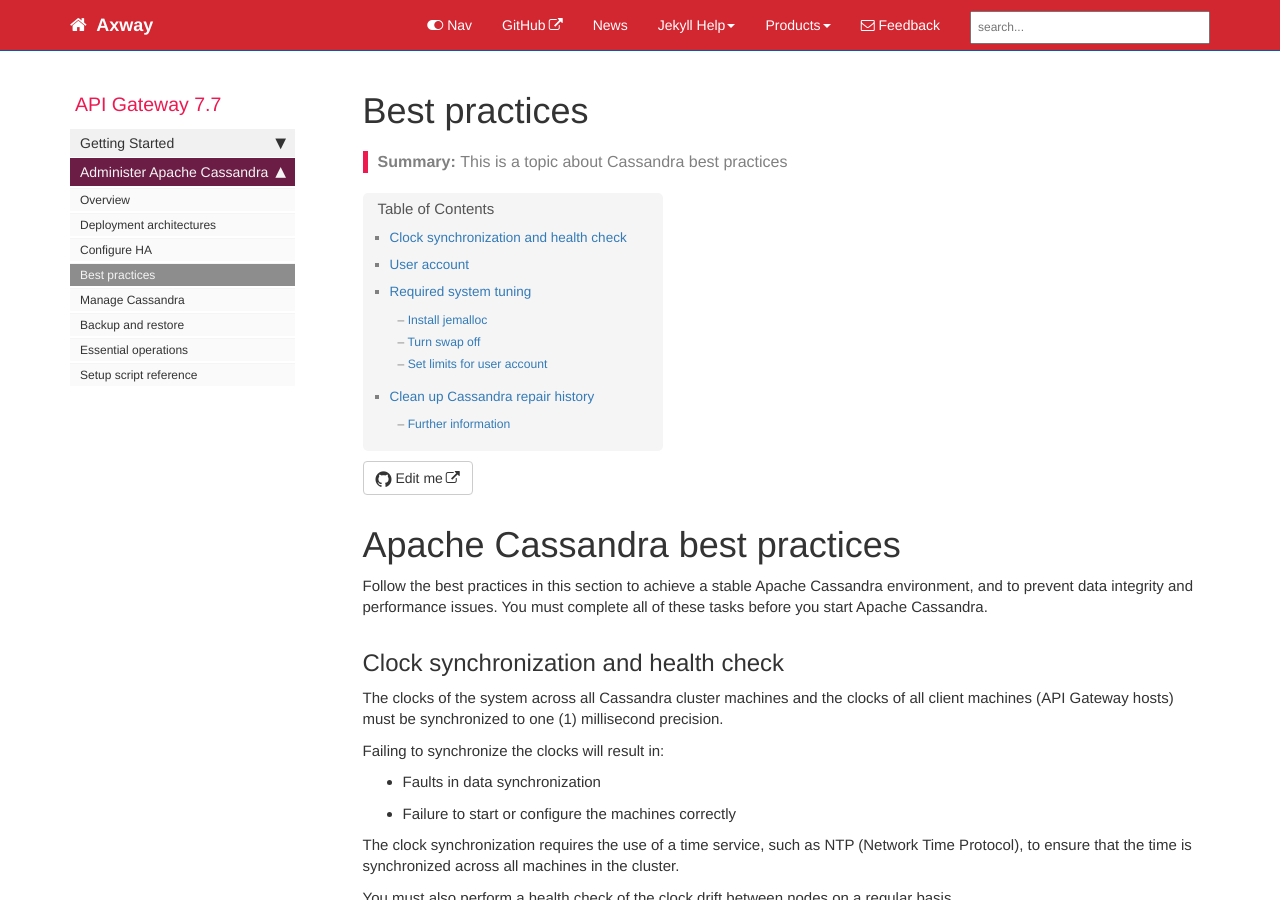
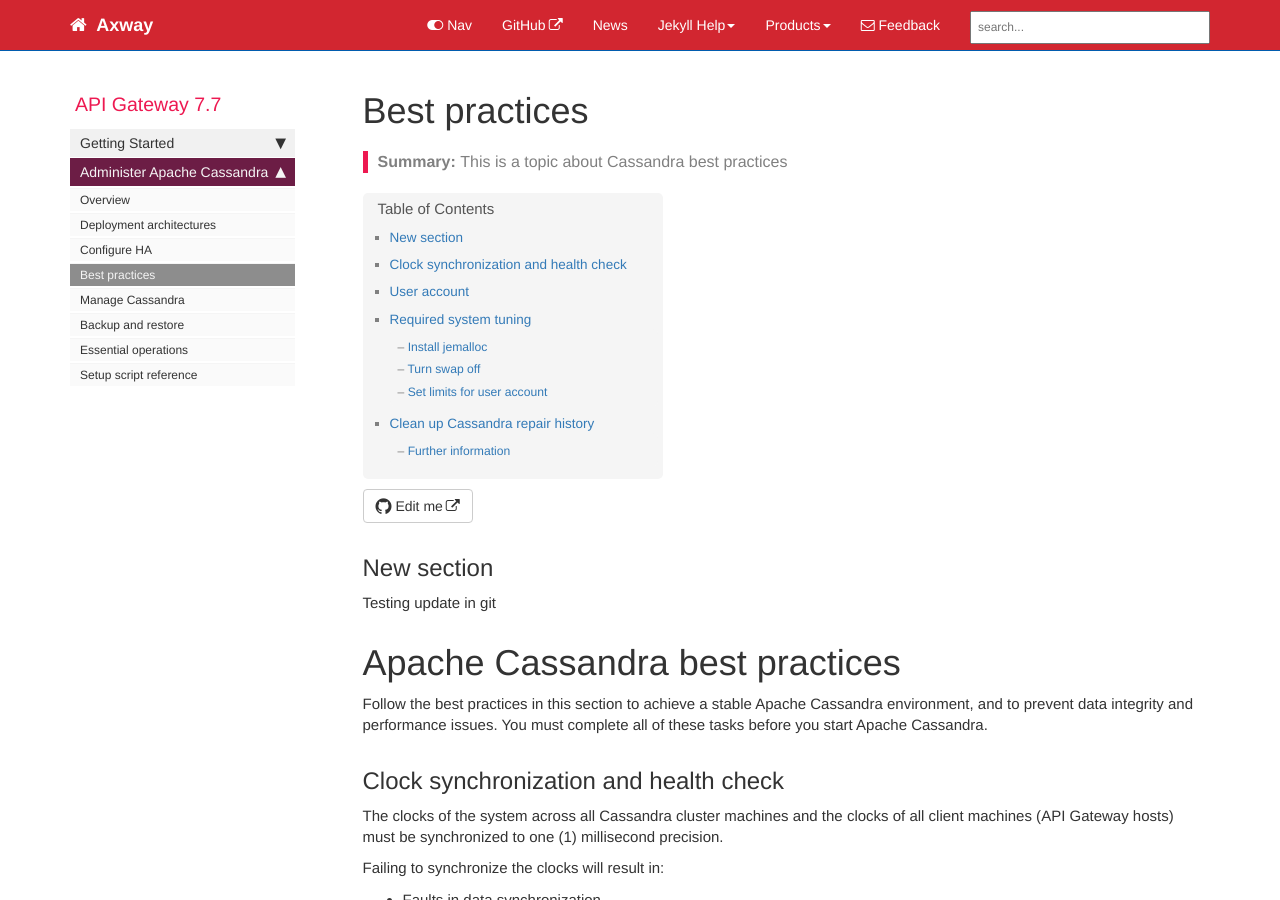
Before and after one commit to andreamussap/Axway_Docs4All_Hackathon, a Jekyll site: the page built from doctheme/pages/apigateway/cassadmin/cassandra_BestPractices.md, in a window 1280 px wide and 900 px high. Built offline with Jekyll 4.4.1, drawn with Linux system fonts in a browser that asks for light colours; nearby versions of some CDN libraries; comment, search, counter and statistics services are not loaded.

Commit message:
testing edit in git

```diff
--- a/doctheme/pages/apigateway/cassadmin/cassandra_BestPractices.md
+++ b/doctheme/pages/apigateway/cassadmin/cassandra_BestPractices.md
@@ -6,6 +6,10 @@
 permalink: cassandra_BestPractices.html
 folder: apigateway
 ---
+
+
+## New section
+Testing update in git
 
 # <span class="api_gateway_variablescassandra">Apache Cassandra</span> best practices
 
```
